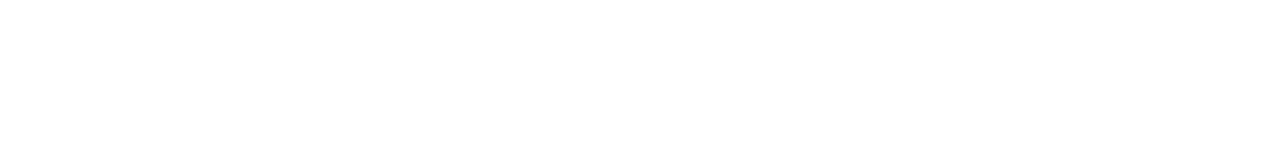
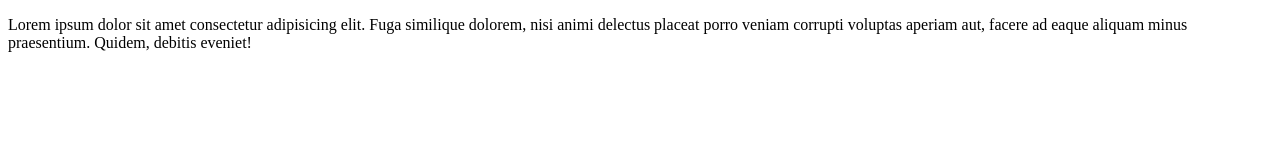
Before and after one commit to migace/agh-gr-III, a plain HTML site: page profile.html in a window 1280 px wide. Drawn offline with Linux system fonts and the light colour scheme.

Commit message:
feat: add paragraph

```diff
--- a/profile.html
+++ b/profile.html
@@ -6,5 +6,12 @@
     <meta name="viewport" content="width=device-width, initial-scale=1.0" />
     <title>Document</title>
   </head>
-  <body></body>
+  <body>
+    <p>
+      Lorem ipsum dolor sit amet consectetur adipisicing elit. Fuga similique
+      dolorem, nisi animi delectus placeat porro veniam corrupti voluptas
+      aperiam aut, facere ad eaque aliquam minus praesentium. Quidem, debitis
+      eveniet!
+    </p>
+  </body>
 </html>
```
